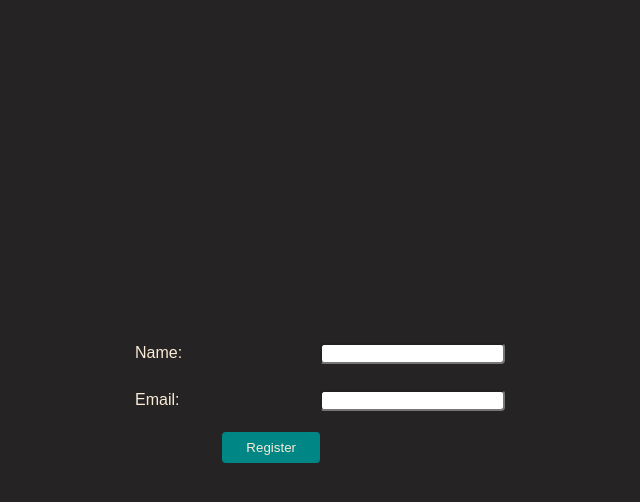
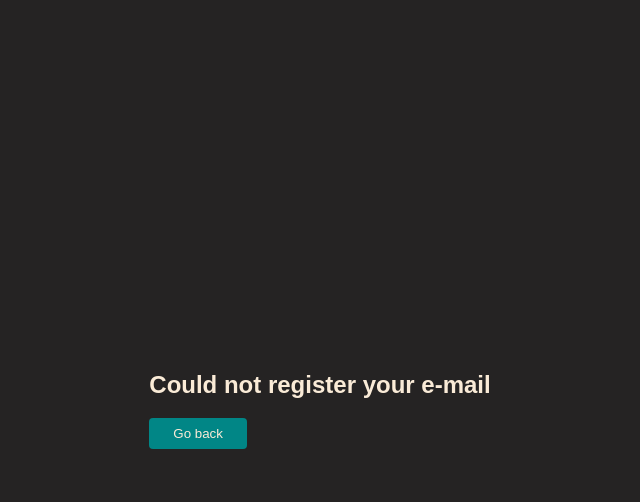
Before and after one commit to maedl/mail-front, a plain HTML site: page index.html in a window 1280 px wide. Both pictures are taken after a click on the button "Register". Shown: the whole page, without its empty margins (320-960 px from the left). Drawn offline with Linux system fonts and the light colour scheme.

Commit message:
add html rendering to js

```diff
--- a/css/style.css
+++ b/css/style.css
@@ -24,11 +24,17 @@ main {
 
 form {
   display: grid;
-  row-gap: 1rem;
+  row-gap: 1.25rem;
   grid-template-columns: repeat(2, 1fr);
   grid-template-rows: repeat(3, 1fr);
   align-items: center;
   padding: 1rem;
+}
+
+form h3 {
+  margin: 0;
+  grid-area: 1 / 1 / 2 / 3;
+  justify-self: center;
 }
 
 button {
--- a/index.html
+++ b/index.html
@@ -9,14 +9,8 @@
   <script src="./scripts/script.js" defer></script>
 </head>
 <body>
-  <main>
-    <form>
-      <label for="name">Name:</label>
-      <input type="text" name="name">
-      <label for="email">Email:</label>
-      <input type="mail" name="email">
-      <button type="button">Register</button>
-    </form>
-  </main>
+
+  <main></main>
+
 </body>
 </html>
--- a/scripts/script.js
+++ b/scripts/script.js
@@ -1 +1,54 @@
-console.log('hello')
+const main = document.querySelector('main');
+
+function init() {
+  renderForm();
+}
+
+function handleRegistration() {
+  let userName = (document.querySelector('#name')).value;
+  let userMail = (document.querySelector('#email')).value;
+
+  if ( (userName.length > 0) && (userMail.length > 0) ) {
+    registerUser(userName, userMail);
+  }
+  else {
+    renderFailedRegistration();
+  }
+}
+
+/***********************************
+ * Render
+ */
+
+function renderForm() {
+  main.innerHTML = '';
+  main.innerHTML = `
+
+  <form>
+    <h3>Register to our newsletter!</h3>
+      <label for="name">Name:</label>
+      <input type="text" name="name" id="name">
+      <label for="email">Email:</label>
+      <input type="mail" name="email" id="email">
+      <button type="button">Register</button>
+    </form>
+  `
+  const registerBtn = document.querySelector('button');
+  registerBtn.addEventListener('click', handleRegistration)
+}
+
+function renderFailedRegistration() {
+  main.innerHTML = '';
+  main.innerHTML = `
+  <div>
+    <h2>Could not register your e-mail</h2>
+    <button type="button" id="back-btn">Go back</button>
+  </div>
+  `
+
+  const backBtn = document.querySelector('#back-btn');
+  backBtn.addEventListener('click', renderForm);
+
+}
+
+init();
```
